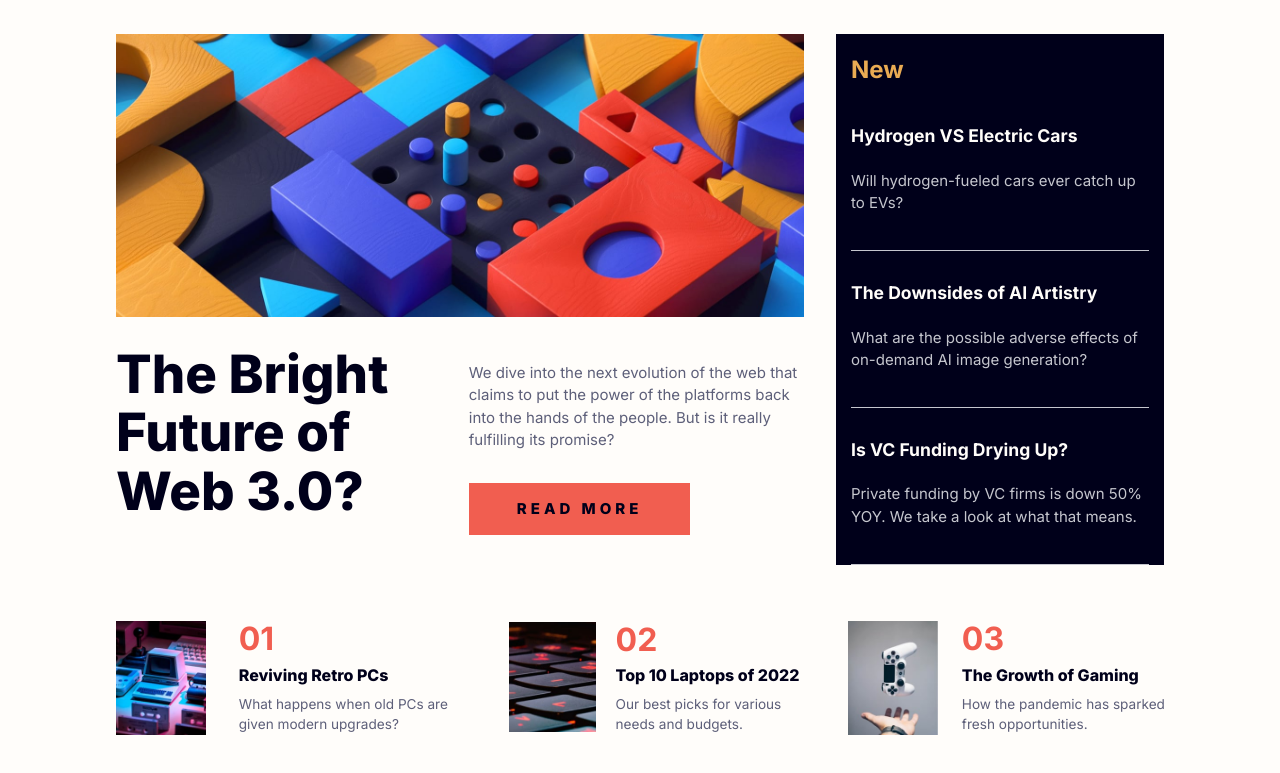
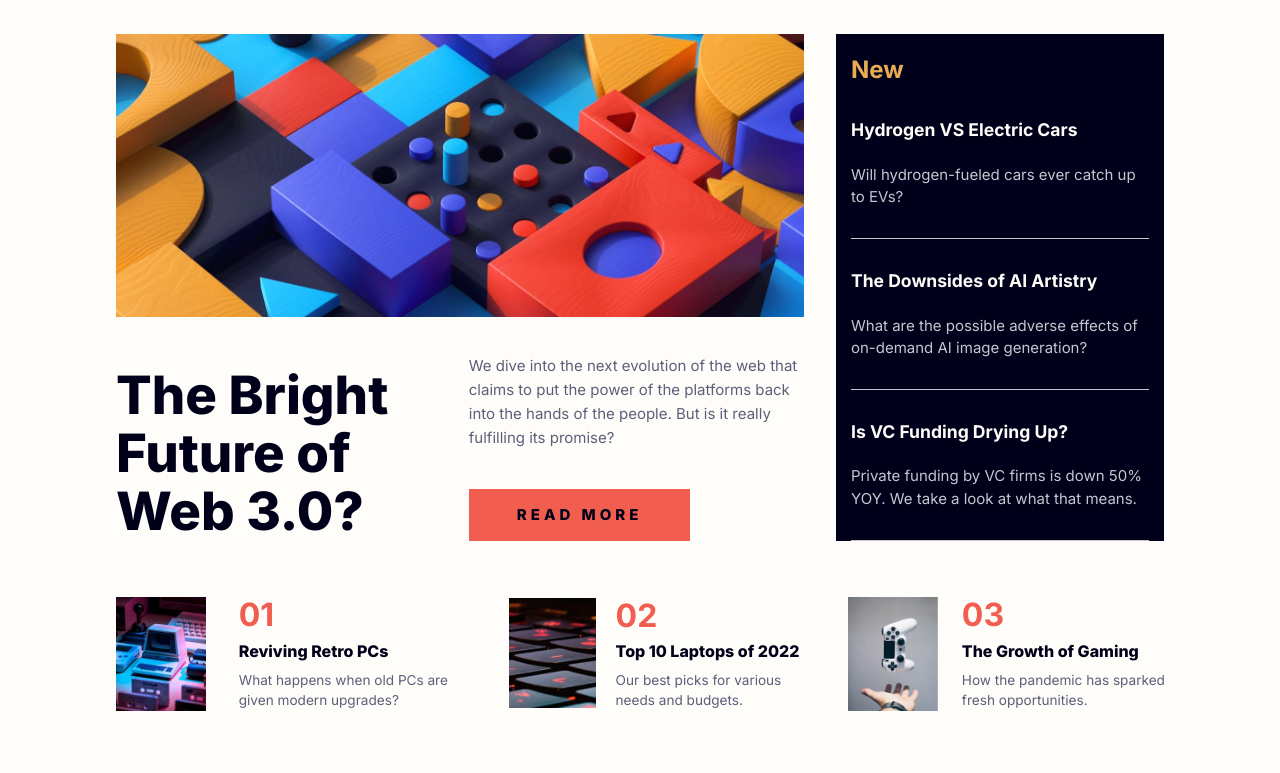
Before and after one commit to khannfouad/news-homepage, a plain HTML site: page index.html in a window 1280 px wide. Shown: the part 93-866 px from the top of the page. After the commit the page ends 844 px from the top, so only its background shows below. Drawn offline with Linux system fonts and the light colour scheme.

Commit message:
update style.css

```diff
--- a/style.css
+++ b/style.css
@@ -337,7 +337,7 @@ body{
   }
 
   .top__section__heading{
-    margin-top: -1.1em;
+    margin-top: -0.28em;
     font-size: 3.3rem;
   }
 
@@ -346,7 +346,8 @@ body{
     align-items: center;
     justify-content: space-between;
 
-    margin-top: 1em;
+    margin-top: 0.5em;
+    padding-bottom: 0;
   }
 
   .top__section__article--flex > *{
@@ -354,7 +355,8 @@ body{
   }
 
   .top__section__article__content p {
-    margin-bottom: 0.5em;
+    line-height: 1.6em;
+    margin-bottom: 1em;
   }
 
   .mid__section{
```
